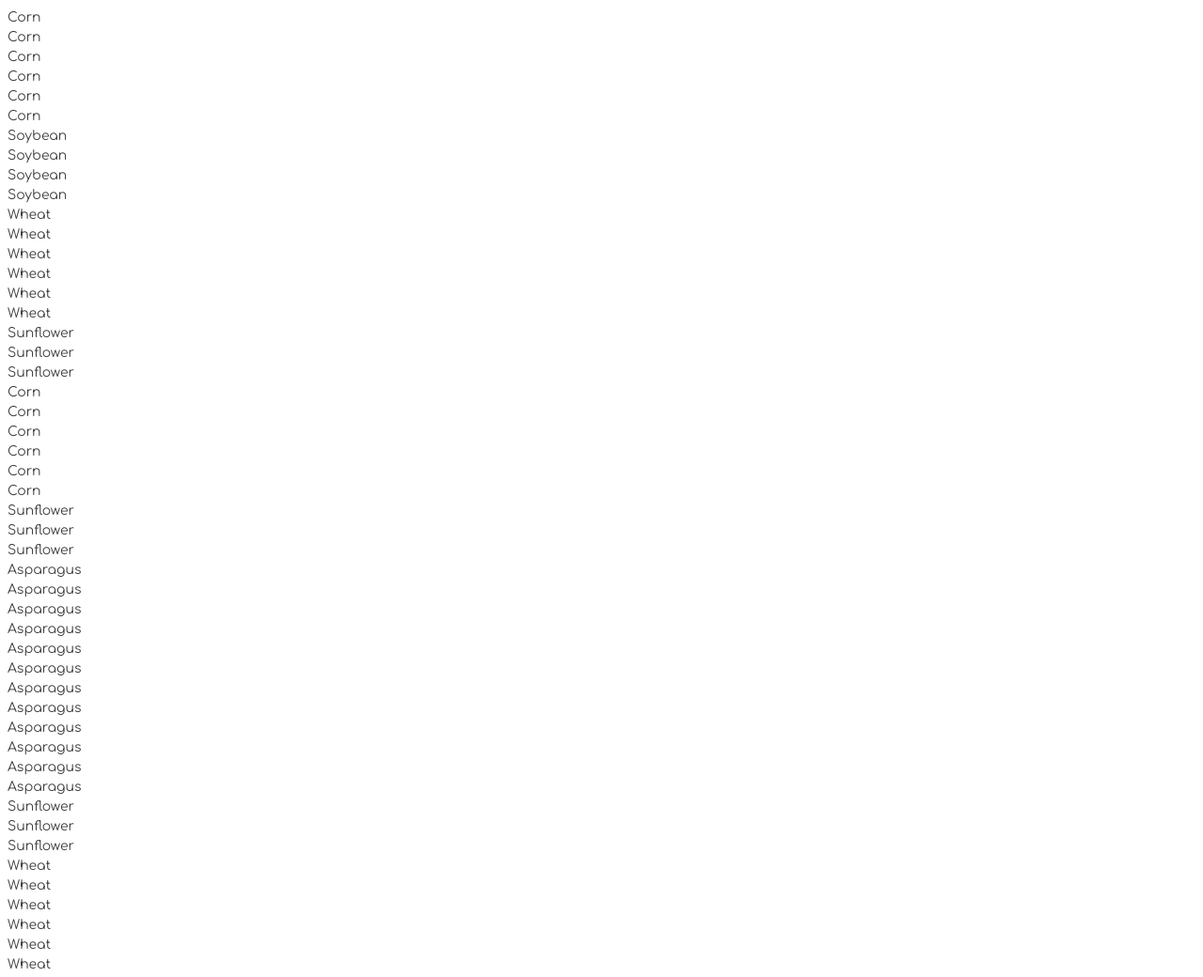
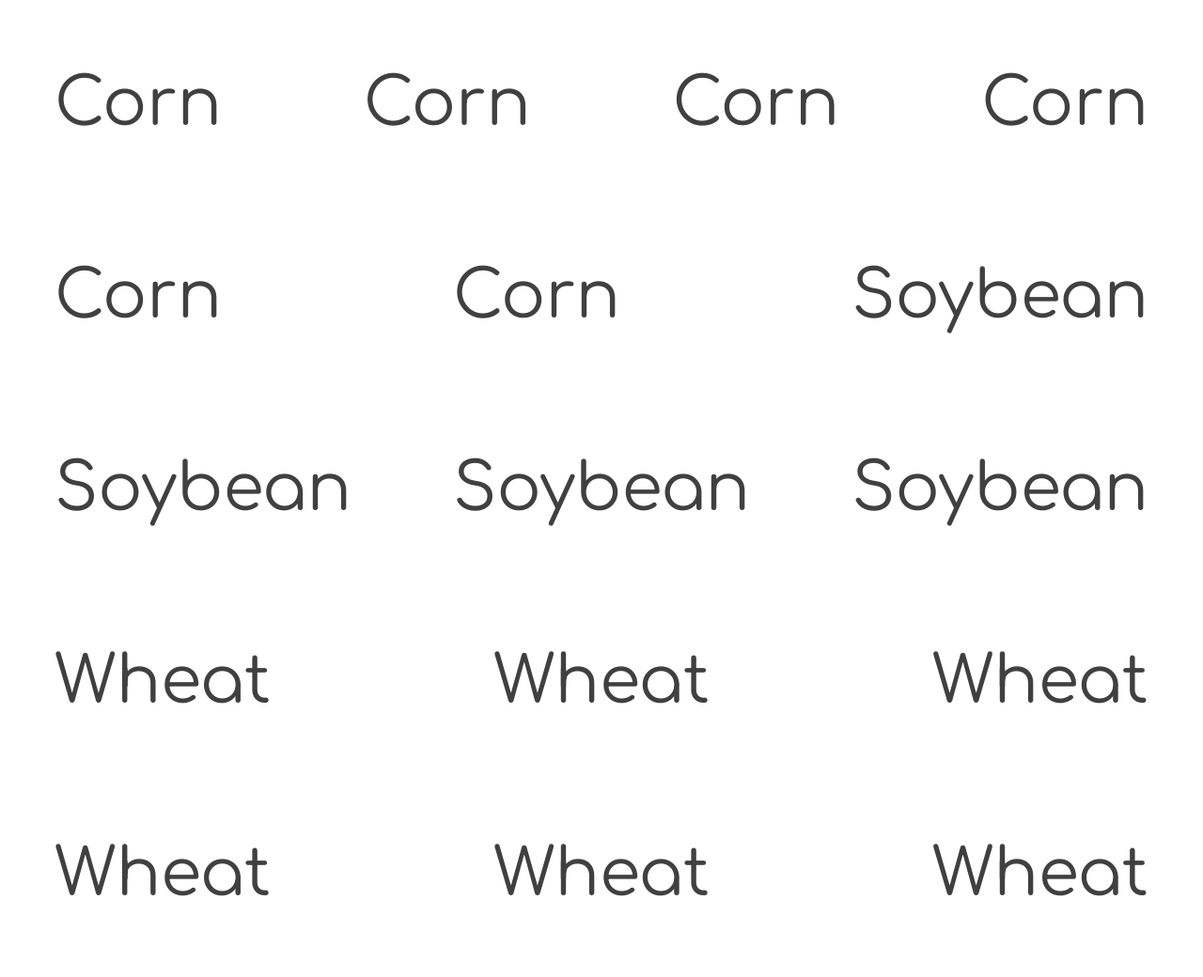
Before and after one commit to NSS-Day-Cohort-71/modern-farm-team-1, a website with bundled scripts: page src/index.html in a window 1280 px wide. Shown: the top 1040 px of the page at 94% size. Built offline with nearby package versions, Linux system fonts and the light colour scheme; a web font is replaced by a local one.

Commit message:
added css

```diff
--- a/src/styles/main.css
+++ b/src/styles/main.css
@@ -33,3 +33,13 @@ h1,h2,h3,h4,h5,h6 {
 .red {
     background-color: darksalmon;
 }
+
+.container {
+    display: flex;
+    flex-wrap: wrap;
+    justify-content: space-between;
+}
+.plant {
+    padding: 50px;
+    font-size: 70px;
+}
```
